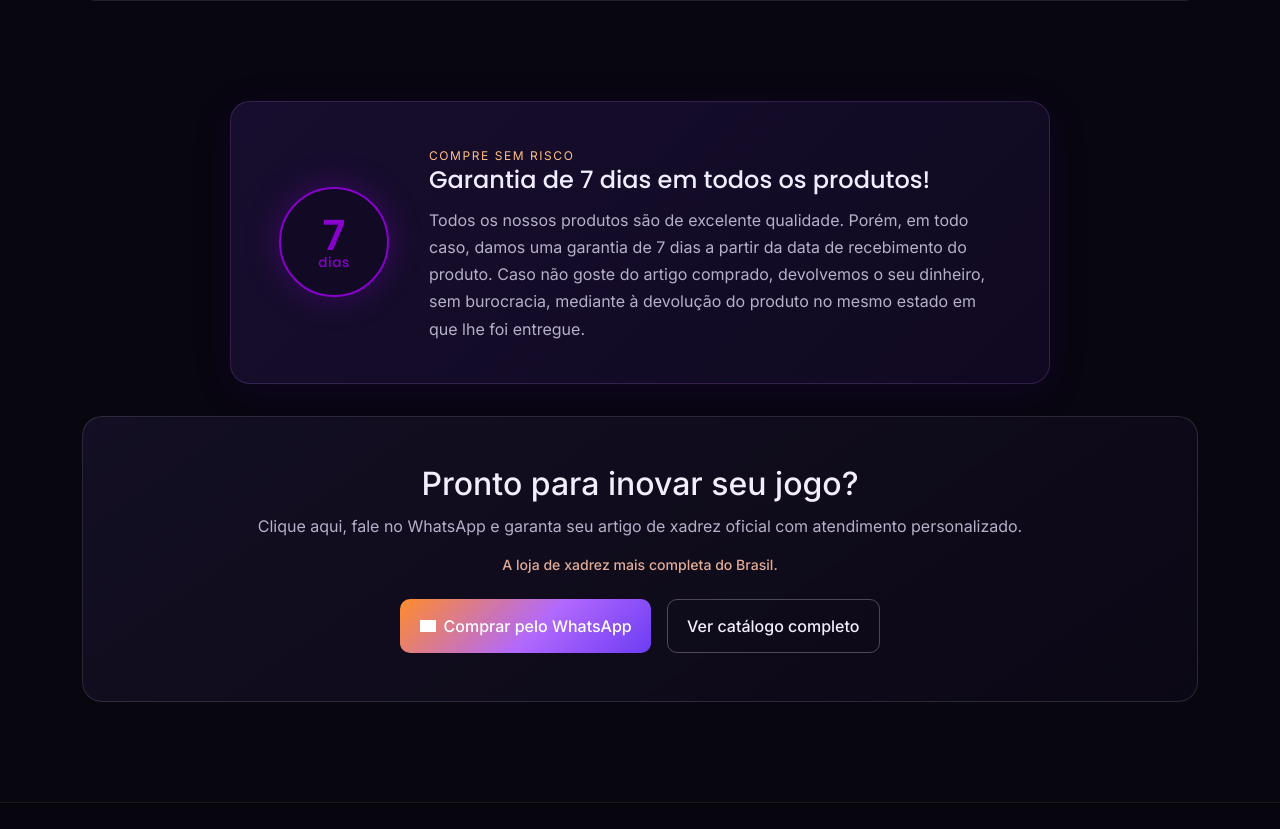
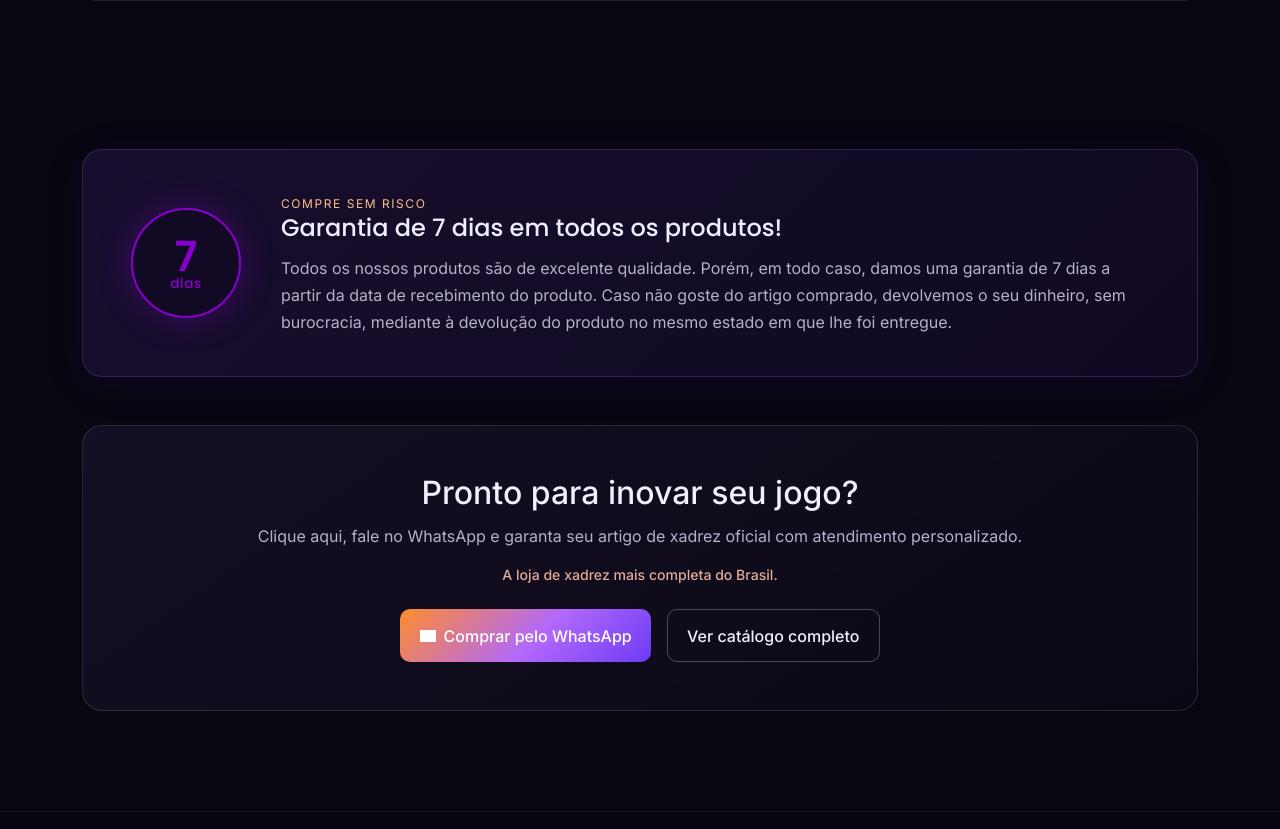
Before and after one commit to igormart21/projeto-xadrez, a website: page index.html in a window 1280 px wide. Shown: the part 4943-5772 px from the top of the page. Drawn offline with nearby package versions, Linux system fonts and the light colour scheme; grey boxes are pictures that could not be loaded; animation ran at ten frames a second.

Commit message:
fix: restaura tamanho original do card de garantia e centraliza espaçamento entre seções
Co-Authored-By: Claude Sonnet 4.6 <noreply@anthropic.com>

```diff
--- a/styles.css
+++ b/styles.css
@@ -1466,8 +1466,8 @@ body {
 /* Guarantee Section */
 .guarantee-section {
   background: transparent;
-  padding-top: 0;
-  padding-bottom: 2rem;
+  padding-top: 3rem;
+  padding-bottom: 3rem;
 }
 
 .guarantee-card {
@@ -1479,8 +1479,6 @@ body {
   border-radius: 1.25rem;
   padding: 2.5rem 3rem;
   box-shadow: 0 8px 40px rgba(80, 0, 180, 0.12);
-  max-width: 820px;
-  margin: 0 auto;
 }
 
 .guarantee-badge {
```
